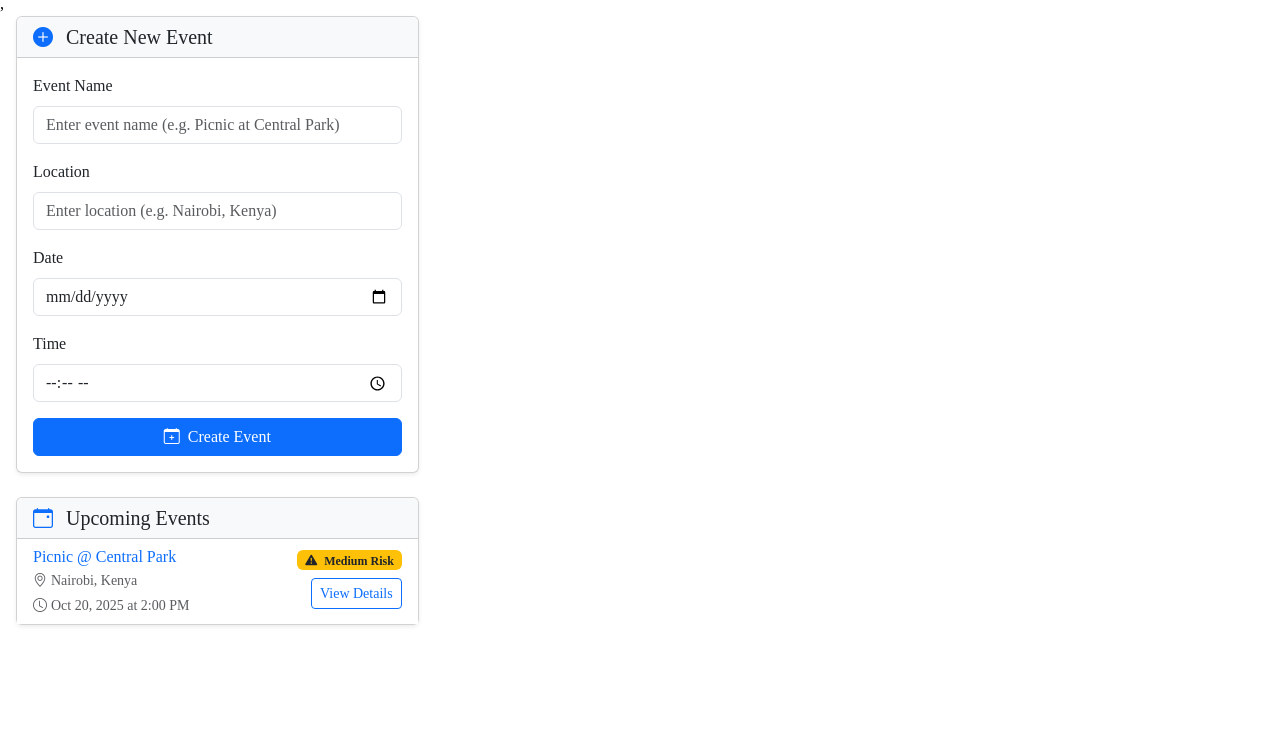
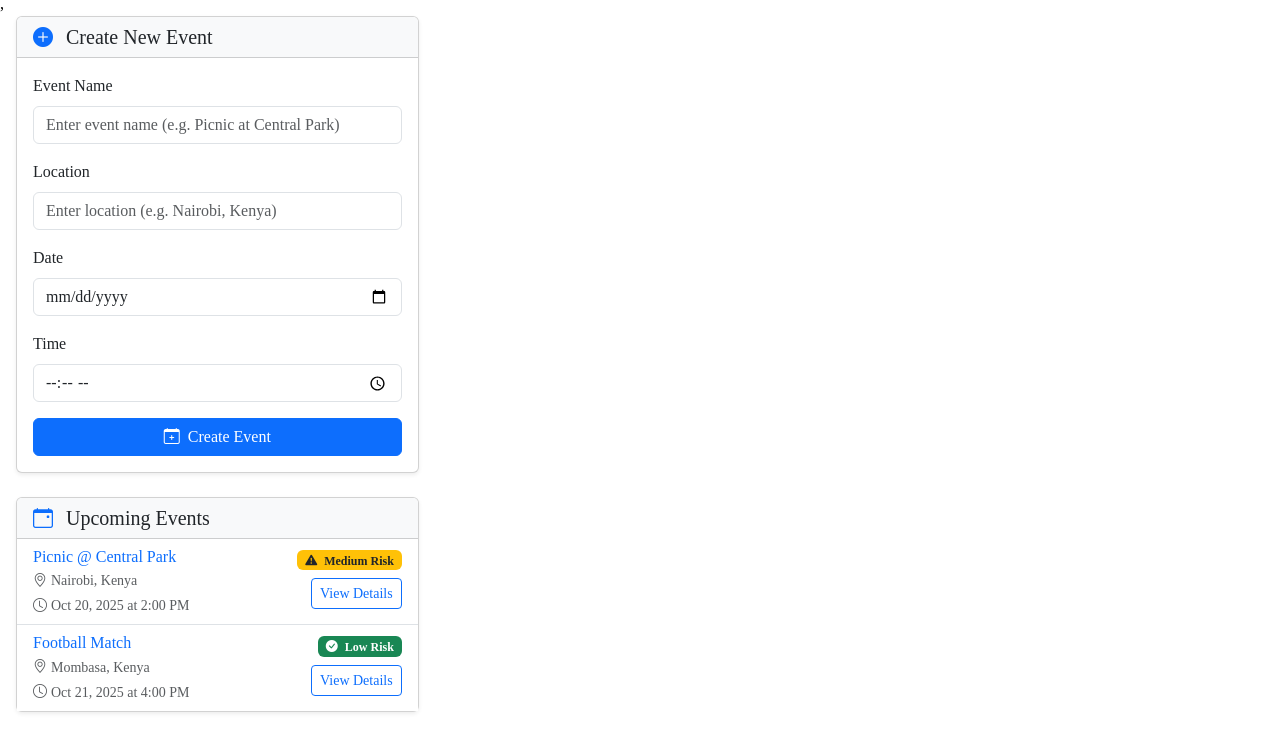
Before and after one commit to njoroofficial/sky-planner, a website: page index.html in a window 1280 px wide. Shown: the part 53-800 px from the top of the page. Drawn offline with nearby package versions, Linux system fonts and the light colour scheme.

Commit message:
feat:Added Sample Event 2

```diff
--- a/index.html
+++ b/index.html
@@ -143,7 +143,34 @@
                     </div>
                   </div>
                 </div>
+
                 <!-- Sample Event 2 -->
+                <div class="list-group-item event-item" data-event-id="2">
+                  <div class="d-flex justify-content-between align-items-start">
+                    <div class="event-info flex-grow-1">
+                      <h6 class="mb-1 text-primary">Football Match</h6>
+                      <p class="mb-1 text-muted small">
+                        <i class="bi bi-geo-alt me-1"></i>Mombasa, Kenya
+                      </p>
+                      <p class="mb-0 text-muted small">
+                        <i class="bi bi-clock me-1"></i>Oct 21, 2025 at 4:00 PM
+                      </p>
+                    </div>
+                    <div class="text-end">
+                      <span class="badge bg-success mb-2">
+                        <i class="bi bi-check-circle-fill me-1"></i>
+                        Low Risk
+                      </span>
+                      <br />
+                      <button
+                        class="btn btn-outline-primary btn-sm view-details-btn"
+                        data-event-id="2"
+                      >
+                        View Details
+                      </button>
+                    </div>
+                  </div>
+                </div>
               </div>
             </div>
           </div>
```
